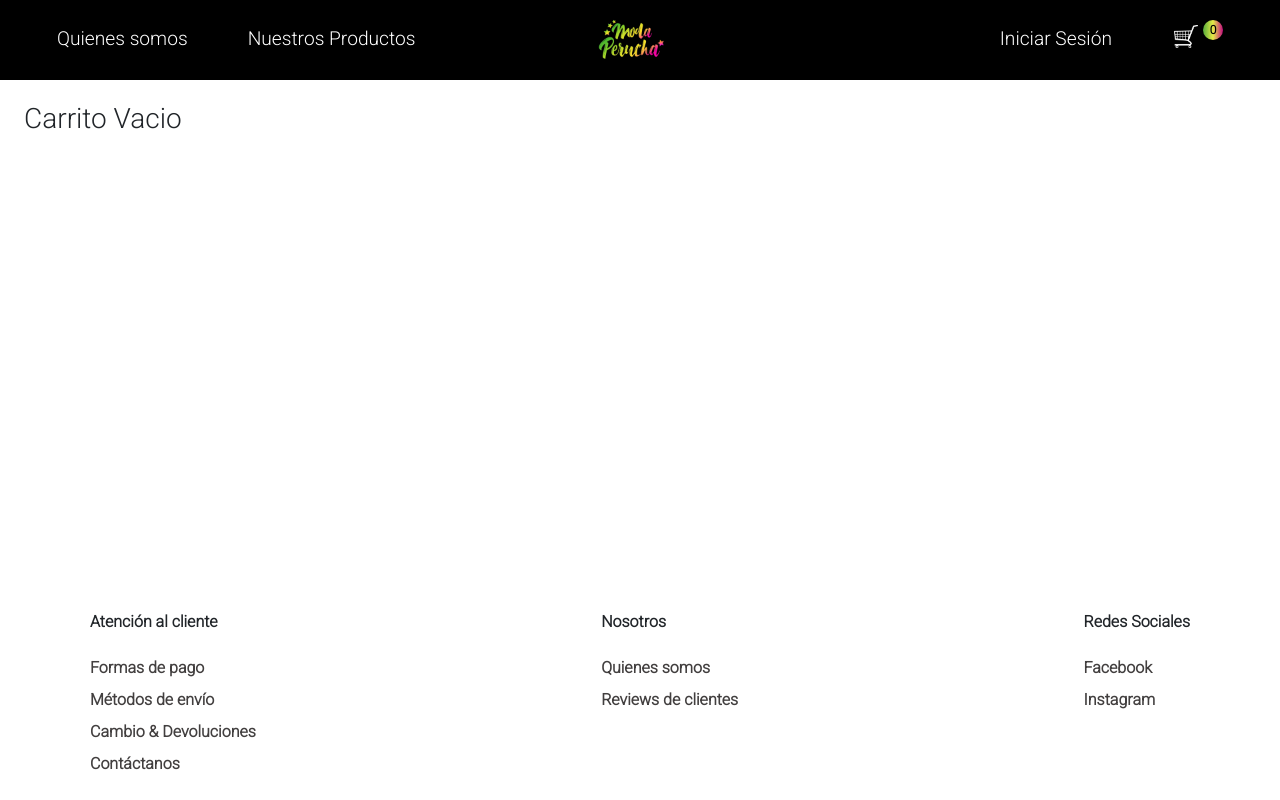
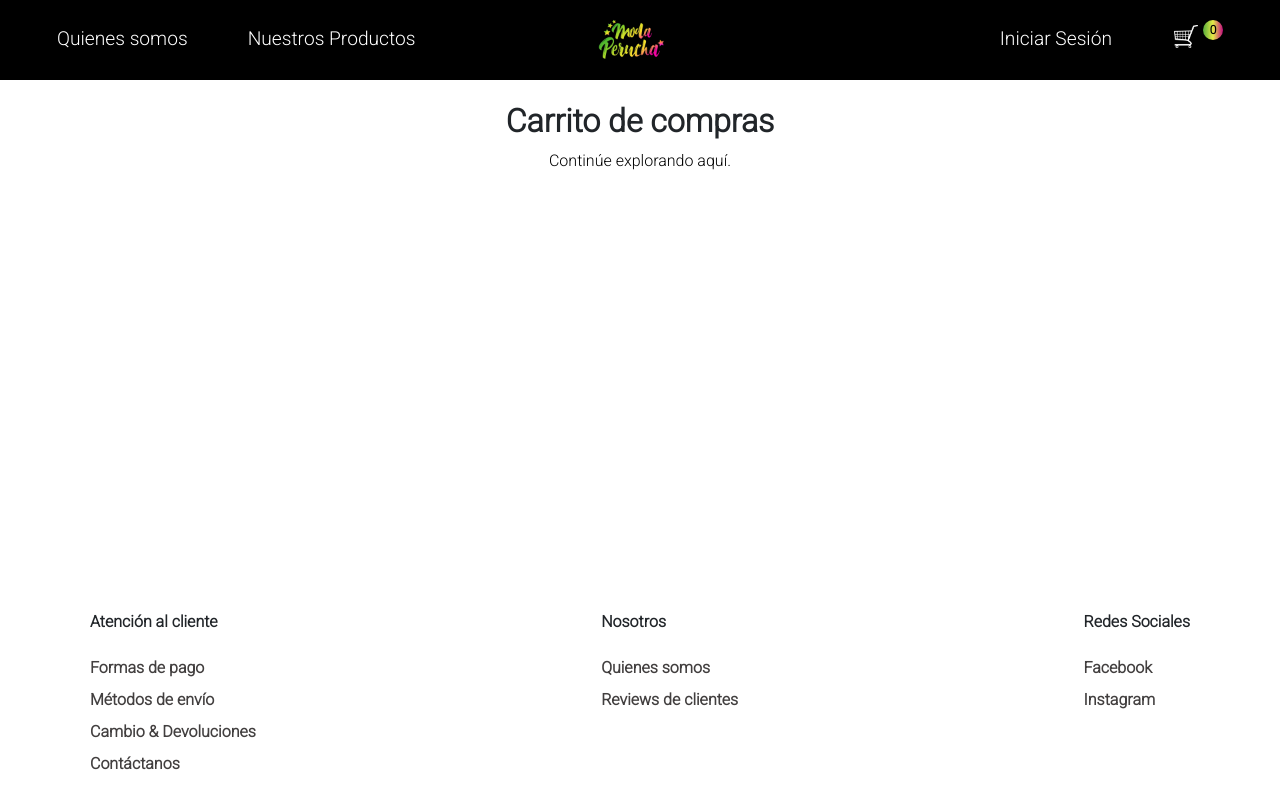
Before and after one commit to dbranco86/Pre-Entrega1-Branco, a React (Vite) app: page /cart in a window 1280 px wide. Built offline with nearby package versions, Linux system fonts and the light colour scheme.

Commit message:
Trabajando sobre los estilos

```diff
--- a/src/App.css
+++ b/src/App.css
@@ -47,3 +47,10 @@ body,
   position: relative;
   top: 0;
 }
+
+.mainContainer{
+  display: flex;
+  flex-direction: column;
+  align-items: center;
+  justify-content: center;
+}
--- a/src/components/header/navbar/index.jsx
+++ b/src/components/header/navbar/index.jsx
@@ -30,7 +30,7 @@ const Navbar = () => {
                 <span className="hamb-line"></span>
             </label>
             <div className="logo" onClick={handleMenuItemClick}>
-                    <Link to="/">
+                    <Link to="/"Link>
                         <img className="image-logo" src="../../logo.png" alt=""/>
                     </Link>
             </div>
--- a/src/components/main/products/card/index.jsx
+++ b/src/components/main/products/card/index.jsx
@@ -11,7 +11,7 @@ const Card = ({ id, image, name, category, description, price, stock, onAddToCar
                 <p className='cardCategory'>{category}</p>
                 <p className='cardDescription'>{description}</p>
                 <p className='cardPrice'>USD {price}</p>
-                <p className='cardStock'>{stock} left</p>
+                <p className='cardStock'>quedan {stock}</p>
             </div>
             </button>
             <div className='cardActions'>
--- a/src/components/main/products/card/styles.css
+++ b/src/components/main/products/card/styles.css
@@ -29,12 +29,13 @@
 }
 .cardName {
     font-size: 1.2rem;
+    font-weight: bold;
     padding: 0.3rem 0;
-    color: red;
+    color: #000;
 }
 .cardCategory {
     font-size: 0.8rem;
-    color: yellow;
+    color: #000;
     font-weight: bold;
     padding: 0.3rem 0;
 }
@@ -47,7 +48,7 @@
 .cardPrice {
     font-size: 1.1rem;
     font-weight: bold;
-    color: #97d12c;
+    color: #000;
     padding: 0.3rem 0;
 }
 .cardStock {
--- a/src/components/main/products/details/index.jsx
+++ b/src/components/main/products/details/index.jsx
@@ -16,7 +16,7 @@ const Details = ({ id, image, name, category, description, price, stock}) => {
                 <p className='cardDetailCategory'>{category}</p>
                 <p className='cardDetailDescription'>{description}</p>
                 <p className='cardDetailPrice'>USD {price}</p>
-                <p className='cardDetailStock'>{stock} left</p>
+                <p className='cardDetailStock'>quedan {stock}</p>
                 <div className='cardDetailActions'>
                 <button onClick={() => onAddToCart(id)} className='cardButton' >Agregar al carrito</button>
             </div>
--- a/src/components/main/search/styles.css
+++ b/src/components/main/search/styles.css
@@ -57,7 +57,7 @@
 .inputContainer{
     display: flex;
     flex-direction: row;
-    margin-right: 100%;
+    margin-right: auto;
     padding-top: 5px;
     margin-top: 85px;
     height: auto;
--- a/src/pages/cart/index.jsx
+++ b/src/pages/cart/index.jsx
@@ -1,7 +1,7 @@
 
 import { useContext } from 'react'
 import { CartContext } from '../../components/context/cart-context'
-import { useNavigate } from 'react-router-dom';
+import { useNavigate, Link } from 'react-router-dom';
 import { firebaseServices } from '../../services/firebase';
 import CartItem from '../../components/main/cart/item';
 import Total from '../../components/main/cart/total';
@@ -42,7 +42,10 @@ function Cart () {
                 <h2>Carrito de compra</h2>
             </div>
             <div className='cartContainer'>
-                {cart.length === 0 && <h3>Carrito Vacio</h3>}
+                <div className='cartContainerTitle'>
+                    <h2>Carrito de compras</h2>
+                    {cart.length === 0 && <h3>Su carrito actualmente se encuentra vacio</h3> && <p><Link to="/products">Continúe explorando aquí.</Link></p>}
+                </div>
                 {
                     cart?.length > 0 && cart.map((product) => (
                         <CartItem key={product.id} {...product} onAddToCart={onAddToCart} onDecreaseItem={onDecreaseItem} onRemoveItem={onRemoveItem} />
--- a/src/pages/cart/styles.css
+++ b/src/pages/cart/styles.css
@@ -15,9 +15,28 @@
     background-color: #ffffff;
     display: flex;
     flex-direction: column;
-    align-items: flex-start;
+    align-items: center;
     height: auto;
     margin: 0.5rem;
     padding: 1rem;
     transition: all 0.3s ease-in-out;
 }
+.cartContainerTitle h2{
+    font-weight: bold;
+}
+.cartContainerTitle h3{
+    font-size: large;
+}
+.cartContainerTitle a{
+    color: #000;
+    text-decoration: none;
+}
+.cartContainerTitle a:hover{
+    font-weight:bold;
+    transition: all 0.3s ease-in-out;
+}
+.cartContainerTitle{
+    display: flex;
+    flex-direction: column;
+    align-items: center;
+}
--- a/src/pages/products-list/index.jsx
+++ b/src/pages/products-list/index.jsx
@@ -81,7 +81,7 @@ function ProductList() {
             </div>
             <div className="cardContainer">
                 {search.length > 0 && productFiltered.length === 0 && (
-                    <h2>Product not found</h2>
+                    <h2>Producto no encontrado</h2>
                 )}
                 {productFiltered.map((product) => (
                     <Card
```
